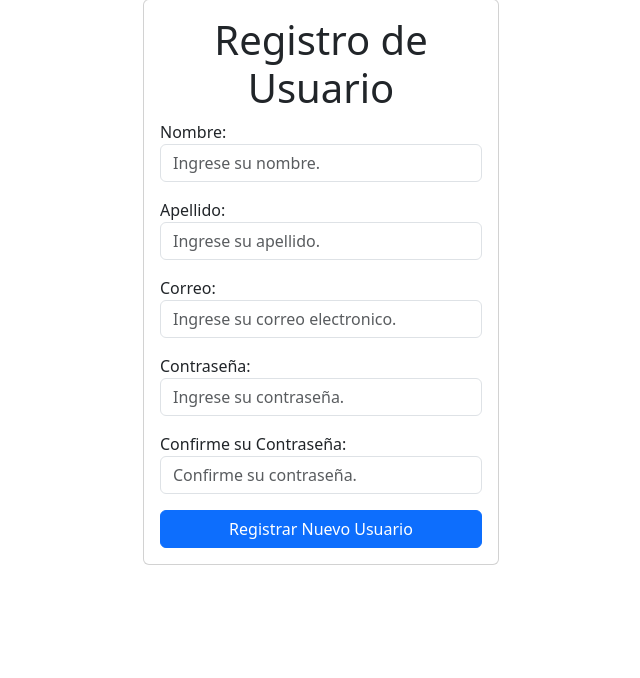
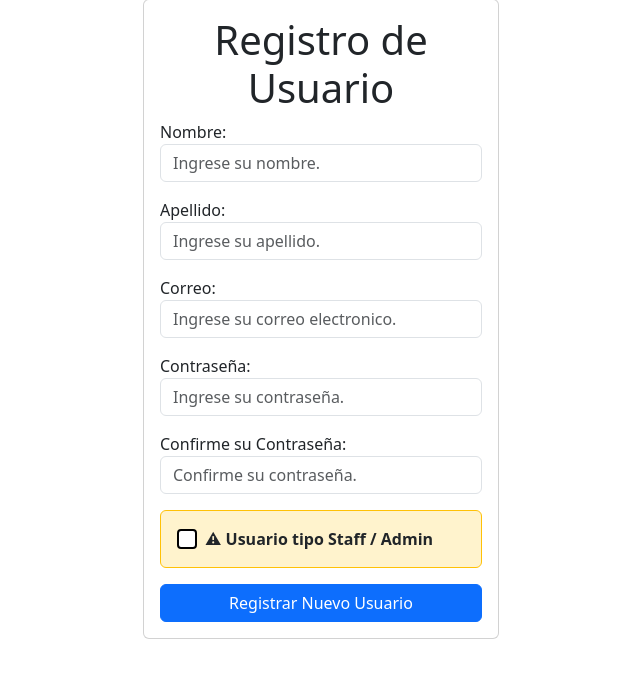
Before and after one commit to Vice29/Proyecto-Practica, a Django app: page /registrar_usuario/ in a window 1280 px wide. Shown: the part 105-783 px from the top of the page, without its empty margins (319-959 px from the left). Run offline with Django 5.2, Linux system fonts and the light colour scheme; a user stored in the database is signed in.

Commit message:
se agrego para agregar usuario como staff
aaaaaaaaaaaa

```diff
--- a/SoporteInformatica/templates/SoporteInformatica/registrar_usuario.html
+++ b/SoporteInformatica/templates/SoporteInformatica/registrar_usuario.html
@@ -33,11 +33,21 @@
                     <input type="password" name="password1" id="password1"
                     class="form-control" placeholder="Ingrese su contraseña.">
                 </div>
-                    <div class="mb-3">
+                <div class="mb-3">
                     <label for="password2">Confirme su Contraseña:</label>
                     <input type="password" name="password2" id="password2"
                     class="form-control" placeholder="Confirme su contraseña.">
                 </div>
+
+                <div class="mb-3">
+                    <div class="p-3 border border-warning bg-warning-subtle rounded d-flex align-items-center gap-2">
+                        <input type="checkbox" class="form-check-input m-0" id="es_admin" name="es_admin">
+                        <label class="form-check-label fw-semibold text-dark m-0" for="es_admin">
+                            ⚠ Usuario tipo Staff / Admin
+                        </label>
+                    </div>
+                </div>
+
 
                 <button class="btn btn-primary">
                     Registrar Nuevo Usuario
@@ -46,6 +56,15 @@
         </div>
     </div>
 
+<style>
+    input[type="checkbox"] {
+  width: 20px;
+  height: 20px;
+  border: 2px solid #000 !important; /* Borde oscuro */
+  accent-color: #343a40; /* Color del check (moderno, soportado en la mayoría de navegadores) */
+  cursor: pointer;
+}
+</style>
 
 </main>
 {% endblock %}
--- a/SoporteInformatica/views.py
+++ b/SoporteInformatica/views.py
@@ -26,6 +26,7 @@ def registrar_usuario(request):
         password1 = request.POST["password1"]
         password2 = request.POST["password2"]
         email = request.POST["email"]
+        es_admin = request.POST.get("es_admin") == "on"
 
         if User.objects.filter(email=email).exists():
                 return render(request, "SoporteInformatica/registrar_usuario.html", {
@@ -37,12 +38,22 @@ def registrar_usuario(request):
 
         # Crear usuario nuevo
         try:
-            nuevo_usuario = User.objects.create_user(username=username, first_name=first_name, last_name=lastname, password=password1, email=email)
+            nuevo_usuario = User.objects.create_user(username=username,
+                                                     first_name=first_name,
+                                                     last_name=lastname,
+                                                     password=password1,
+                                                     email=email)
+
+            if es_admin:
+                nuevo_usuario.is_staff = True
+                nuevo_usuario.is_superuser = True
+
+            else:
+                #Añadir al grupo de usuarios
+                grupo = Group.objects.get(name="usuario")
+                nuevo_usuario.groups.add(grupo)
+
             nuevo_usuario.save()
-
-            #Añadir al grupo de usuarios
-            grupo = Group.objects.get(name="usuario")
-            nuevo_usuario.groups.add(grupo)
             return redirect("iniciar_sesion")
 
         except:
```
Also changed, not shown: db.sqlite3.
